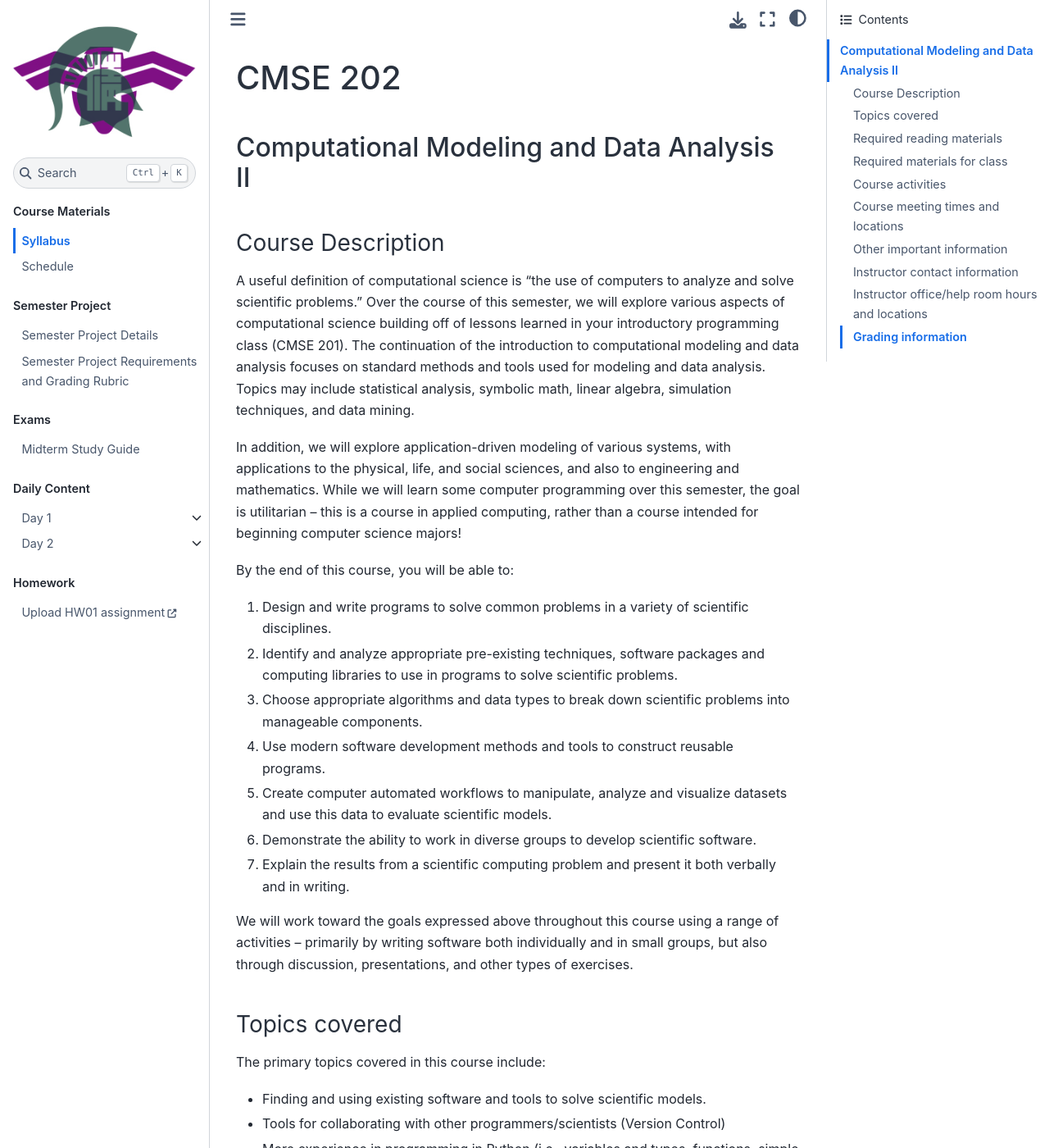
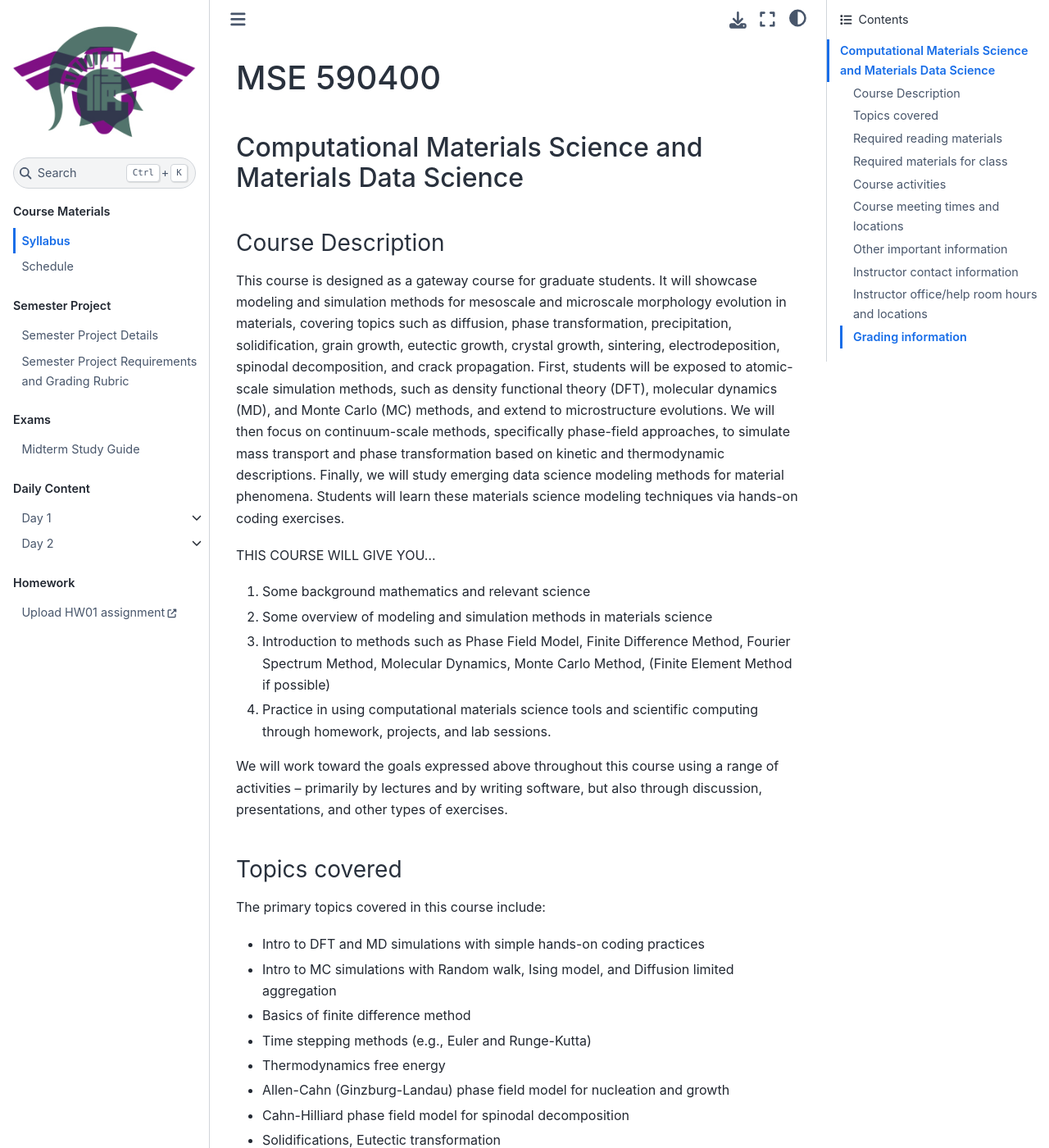
Before and after one commit to huichiayu/nth_mse.github.io, a Jupyter Book: the page built from course_materials/MSE590400_Syllabus.md, in a window 1280 px wide and 1400 px high. Shown: the whole window at 82% size. Built offline with Jupyter Book 1.0.4 settings and Sphinx 7.4.7 and the Sphinx Book theme 1.1.4, drawn with Linux system fonts in a browser that asks for light colours; pages that are not in the unit, such as notebooks, are missing from menus; some of the changed text lies outside the part shown.

Commit message:
modif MSE Syllabus

```diff
--- a/course_materials/MSE590400_Syllabus.md
+++ b/course_materials/MSE590400_Syllabus.md
@@ -1,37 +1,37 @@
-# CMSE 202
+# MSE 590400
 
-## Computational Modeling and Data Analysis II
+## Computational Materials Science and Materials Data Science
 
 ### Course Description
 
-A useful definition of computational science is “the use of computers to analyze and solve scientific problems.” Over the course of this semester, we will explore various aspects of computational science building off of lessons learned in your introductory programming class (CMSE 201). The continuation of the introduction to computational modeling and data analysis focuses on standard methods and tools used for modeling and data analysis. Topics may include statistical analysis, symbolic math, linear algebra, simulation techniques, and data mining.
+This course is designed as a gateway course for graduate students. It will showcase modeling and simulation methods for mesoscale and microscale morphology evolution in materials, covering topics such as diffusion, phase transformation, precipitation, solidification, grain growth, eutectic growth, crystal growth, sintering, electrodeposition, spinodal decomposition, and crack propagation. First, students will be exposed to atomic-scale simulation methods, such as density functional theory (DFT), molecular dynamics (MD), and Monte Carlo (MC) methods, and extend to microstructure evolutions. We will then focus on continuum-scale methods, specifically phase-field approaches, to simulate mass transport and phase transformation based on kinetic and thermodynamic descriptions. Finally, we will study emerging data science modeling methods for material phenomena. Students will learn these materials science modeling techniques via hands-on coding exercises.
 
-In addition, we will explore application-driven modeling of various systems, with applications to the physical, life, and social sciences, and also to engineering and mathematics. While we will learn some computer programming over this semester, the goal is utilitarian – this is a course in applied computing, rather than a course intended for beginning computer science majors!
+THIS COURSE WILL GIVE YOU...
 
-By the end of this course, you will be able to:
+1. Some background mathematics and relevant science
+2. Some overview of modeling and simulation methods in materials science
+3. Introduction to methods such as Phase Field Model, Finite Difference Method, Fourier Spectrum Method, Molecular Dynamics, Monte Carlo Method, (Finite Element Method if possible)
+4. Practice in using computational materials science tools and scientific computing through homework, projects, and lab sessions.
 
-1. Design and write programs to solve common problems in a variety of scientific disciplines.
-2. Identify and analyze appropriate pre-existing techniques, software packages and computing libraries to use in programs to solve scientific problems.
-3. Choose appropriate algorithms and data types to break down scientific problems into manageable components.
-4. Use modern software development methods and tools to construct reusable programs.
-5. Create computer automated workflows to manipulate, analyze and visualize datasets and use this data to evaluate scientific models.
-6. Demonstrate the ability to work in diverse groups to develop scientific software.
-7. Explain the results from a scientific computing problem and present it both verbally and in writing.
-
-We will work toward the goals expressed above throughout this course using a range of activities – primarily by writing software both individually and in small groups, but also through discussion, presentations, and other types of exercises.
+We will work toward the goals expressed above throughout this course using a range of activities – primarily by lectures and by writing software, but also through discussion, presentations, and other types of exercises.
 
 ### Topics covered
 
 The primary topics covered in this course include:
 
-* Finding and using existing software and tools to solve scientific models.
-* Tools for collaborating with other programmers/scientists (Version Control)
-* More experience in programming in Python (i.e., variables and types, functions, simple data structures [strings, lists, dictionaries])
-* Moving beyond the Jupyter notebooks (Command Line Interfaces).
-* Tools to be better programmers and scientists
-* Plotting and data visualization
-* File and dataset manipulation
-* Introduction to scientific computing techniques, possibly including; signal processing, graph theory, machine learning, image analysis.
+* Intro to DFT and MD simulations with simple hands-on coding practices
+* Intro to MC simulations with Random walk, Ising model, and Diffusion limited aggregation
+* Basics of finite difference method
+* Time stepping methods (e.g., Euler and Runge-Kutta)
+* Thermodynamics free energy
+* Allen-Cahn (Ginzburg-Landau) phase field model for nucleation and growth
+* Cahn-Hilliard phase field model for spinodal decomposition
+* Solidifications, Eutectic transformation
+* Grain growth, Sintering, Solid-solid phase transformation
+* Crystal growth if time permits
+* Crack propagation if time permits
+* Emerging machine learning methods on materials science applications.
+
 
 Please note that **creating models to describe and understand systems** (whether they are in the physical, life, or social sciences, or in engineering) is the driving principle of this course – everything else we teach you is in service to this goal!
 
```
